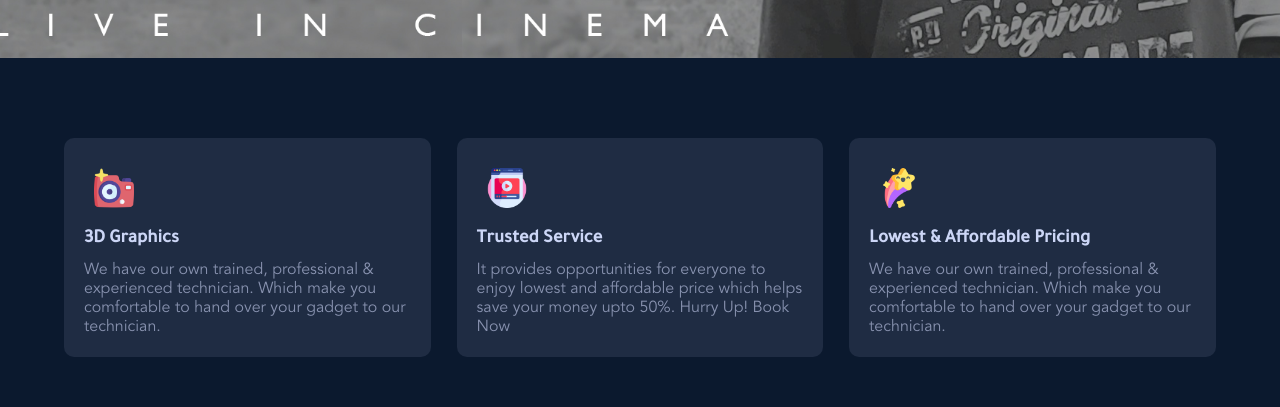
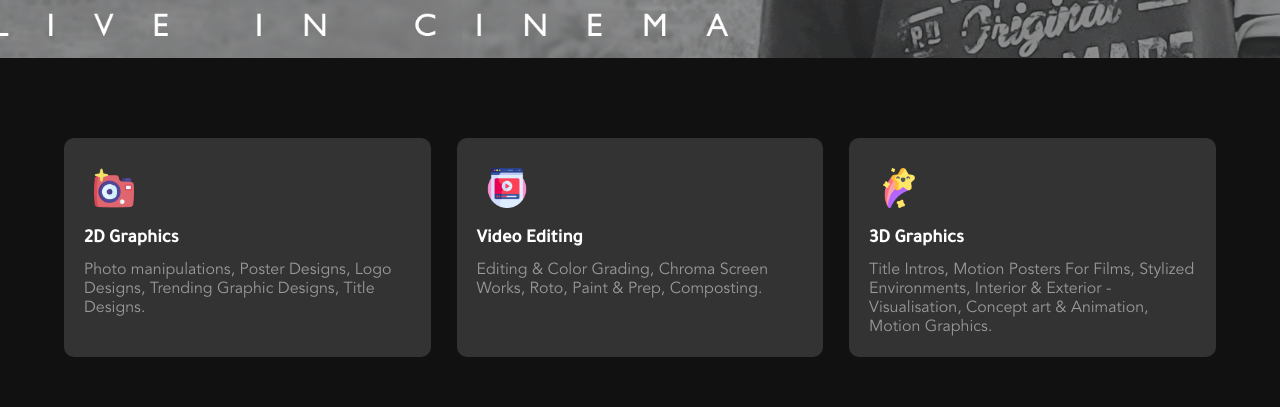
Before and after one commit to MovingMelody/video-folio, a React (Create React App) app: page / in a window 1280 px wide. Shown: the part 740-1147 px from the top of the page. Built offline with nearby package versions, Linux system fonts and the light colour scheme; the HTML template or start-up script is replaced by a standard one.

Commit message:
added content

```diff
--- a/src/App.js
+++ b/src/App.js
@@ -21,13 +21,13 @@ function App() {
         <HighlightsSection />
         <AboutSection />
       </div>
-      <div style={{ marginTop: "120px" }}></div>
+      <div style={{ marginTop: "40px" }}></div>
       <VideoSection3 />
-      <div style={{ marginBottom: "120px" }}></div>
+      <div style={{ marginBottom: "40px" }}></div>
       <VideoSection />
-      <div style={{ marginBottom: "120px" }}></div>
+      {/* <div style={{ marginBottom: "120px" }}></div> */}
       <VideoSection2 />
-      <div style={{ marginBottom: "120px" }}></div>
+      <div style={{ marginBottom: "40px" }}></div>
       <Footer />
     </div>
   );
--- a/src/components/Footer/footer.js
+++ b/src/components/Footer/footer.js
@@ -9,7 +9,7 @@ import {
 } from "@fortawesome/free-brands-svg-icons";
 import {
   faMobileAlt,
-  faHome,
+  // faHome,
   faEnvelope,
 } from "@fortawesome/free-solid-svg-icons";
 export default function Footer() {
@@ -20,14 +20,14 @@ export default function Footer() {
           <LinksCategoryHeader style={{ fontSize: "2rem" }}>
             Puneeth Gowda
           </LinksCategoryHeader>
-          <EachLinkItem style={{ lineHeight: "1.5rem" }}>
+          {/* <EachLinkItem style={{ lineHeight: "1.5rem" }}>
             <p style={{ textTransform: "capitalize" }}>
               I'm a paragraph. Click here to add
               <br />
               your own text and edit me.
               <br />
             </p>
-          </EachLinkItem>
+          </EachLinkItem> */}
           <EachLinkItem>
             <SocialMedia>
               <div style={{ paddingRight: "8px" }}>
@@ -69,7 +69,7 @@ export default function Footer() {
         <LinksCategoryWrapper></LinksCategoryWrapper>
 
         <LinksCategoryWrapper>
-          <LinksCategoryHeader>Contact Us</LinksCategoryHeader>
+          <LinksCategoryHeader>Contact Info</LinksCategoryHeader>
           <EachLinkItem>
             <FontAwesomeIcon icon={faMobileAlt} color="#ffaa19" />
             <p style={{ marginLeft: "8px" }}> +91 86609 18790</p>
@@ -81,12 +81,12 @@ export default function Footer() {
               artist@puneethgowda.com
             </p>
           </EachLinkItem>
-          <EachLinkItem>
+          {/* <EachLinkItem>
             <FontAwesomeIcon icon={faHome} color="#ffaa19" />
             <p style={{ marginLeft: "8px", textTransform: "lowercase" }}>
               Your address here
             </p>
-          </EachLinkItem>
+          </EachLinkItem> */}
         </LinksCategoryWrapper>
       </FooterWrapper>
       <CopyRights>
--- a/src/index.css
+++ b/src/index.css
@@ -6,9 +6,9 @@
   src: url('./assets/fonts/avenir_ff/AvenirLTStd-Book.otf');
 }
 :root {
-  --main-color: #0b192e;
-  --text-primary: #ccd6f6;
-  --text-secondary: #8892AF;
+  --main-color: #111111;
+  --text-primary: #ffffff;
+  --text-secondary: #999;
   --primary-color: #ff7764;
 }
 * {
--- a/src/sections/features_section.js
+++ b/src/sections/features_section.js
@@ -12,30 +12,31 @@ export default function highlightsSection() {
         <IconWrapper>
           <img src={camera_icon} alt="" />
         </IconWrapper>
-        <HeadingText>3D Graphics</HeadingText>
+        <HeadingText>2D Graphics</HeadingText>
         <Description>
-          We have our own trained, professional & experienced technician. Which
-          make you comfortable to hand over your gadget to our technician.
+          Photo manipulations, Poster Designs, Logo Designs, Trending Graphic
+          Designs, Title Designs.
         </Description>
       </EachItem>
       <EachItem>
         <IconWrapper>
           <img src={video_icon} alt="" width="70px" />
         </IconWrapper>
-        <HeadingText>Trusted Service</HeadingText>
+        <HeadingText>Video Editing</HeadingText>
         <Description>
-          It provides opportunities for everyone to enjoy lowest and affordable
-          price which helps save your money upto 50%. Hurry Up! Book Now
+          Editing & Color Grading, Chroma Screen Works, Roto, Paint & Prep,
+          Composting.
         </Description>
       </EachItem>
       <EachItem>
         <IconWrapper>
           <img src={star_icon} alt="" width="70px" />
         </IconWrapper>
-        <HeadingText>Lowest & Affordable Pricing</HeadingText>
+        <HeadingText>3D Graphics</HeadingText>
         <Description>
-          We have our own trained, professional & experienced technician. Which
-          make you comfortable to hand over your gadget to our technician.
+          Title Intros, Motion Posters For Films, Stylized Environments,
+          Interior & Exterior - Visualisation, Concept art & Animation, Motion
+          Graphics.
         </Description>
       </EachItem>
     </ContainerWrapper>
@@ -57,7 +58,7 @@ const ContainerWrapper = styled.div`
 `;
 
 const EachItem = styled.div`
-  background: #1f2c43;
+  background: #333333;
   padding: 20px 20px;
   border-radius: 10px;
   overflow-wrap: break-word;
@@ -78,6 +79,6 @@ const IconWrapper = styled.div`
 const Description = styled.p`
   word-wrap: break-word;
   font-size: 1rem;
-  font-family:"Avenir";
+  font-family: "Avenir";
   color: var(--text-secondary);
 `;
--- a/src/sections/video_carousel.js
+++ b/src/sections/video_carousel.js
@@ -15,6 +15,7 @@ export default function video_carousel() {
       <AutoplaySlider
         animation="cubeAnimation"
         play={true}
+        bullets={false}
         cancelOnInteraction={false}
         interval={6000}
       >
@@ -30,5 +31,5 @@ export default function video_carousel() {
 
 const ContainerWrapper = styled.div`
   margin-top: 120px;
-  height: 100vh;
+  ${'' /* height: 100vh; */}
 `;
--- a/src/sections/video_carousel2.js
+++ b/src/sections/video_carousel2.js
@@ -26,5 +26,5 @@ export default function video_carousel2() {
 
 const ContainerWrapper = styled.div`
   margin-top: 120px;
-  height: 100vh;
+  ${'' /* height: 100vh; */}
 `;
```
